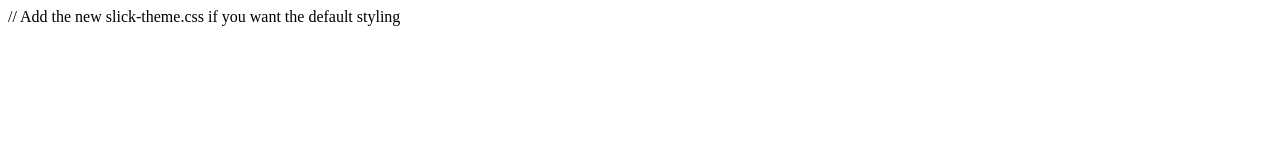
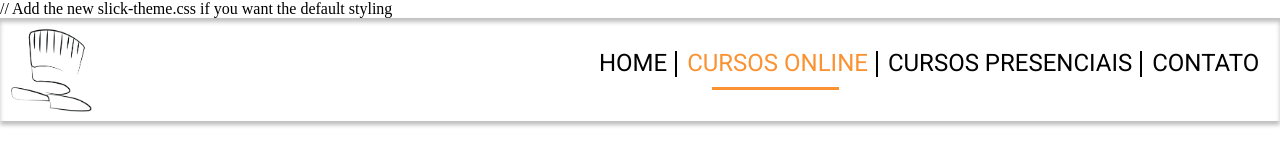
Before and after one commit to rique223/projeto-saber-com-sabor, a plain HTML site: page html/cursos.html in a window 1280 px wide. Drawn offline with nearby package versions, Linux system fonts and the light colour scheme.

Commit message:
Implementando o navbar na page cursos

```diff
--- a/css/cursos.css
+++ b/css/cursos.css
@@ -0,0 +1,76 @@
+@import url("https://fonts.googleapis.com/css2?family=Roboto:wght@400;700;900&display=swap");
+
+* {
+  margin: 0;
+}
+
+.navbar {
+  list-style-type: none;
+  padding: 0;
+  margin-right: 1%;
+  overflow: hidden;
+  float: right;
+}
+
+.container {
+  width: 100%;
+  height: 103px;
+  display: flex;
+  align-items: center;
+  justify-content: space-between;
+  background: rgba(255, 255, 255, 0.45);
+  mix-blend-mode: normal;
+  box-shadow: 0px 4px 4px rgba(0, 0, 0, 0.25),
+    inset 0px 4px 4px rgba(0, 0, 0, 0.25);
+}
+
+.container > .navbar > li {
+  display: inline-flex;
+  justify-content: flex-end;
+  font-size: 24px;
+  position: relative;
+}
+
+.container .navbar li:not(:last-child)::after {
+  content: "";
+  width: 0;
+  height: 24px;
+  position: absolute;
+  border: 1px solid black;
+  top: 10px;
+  left: 100%;
+}
+
+.container .navbar li a {
+  text-decoration: none;
+  color: #000;
+  font-family: "Roboto", sans-serif;
+  text-transform: uppercase;
+  display: block;
+  padding: 8px;
+  color: #000000;
+  transition: color 0.3s;
+}
+
+.container img {
+  float: left;
+  cursor: pointer;
+}
+
+.navbar li a:hover {
+  color: #fb9232 !important;
+}
+
+.currentPageHighlight {
+  color: #fb9232 !important;
+}
+
+.currentPageHighlight::after {
+  content: "";
+  width: 70%;
+  height: 3px;
+  background: #fb9232;
+  display: flex;
+  margin-top: 10px;
+  margin-left: 25px;
+}
--- a/html/cursos.html
+++ b/html/cursos.html
@@ -10,6 +10,15 @@
     <link rel="stylesheet" type="text/css" href="slick/slick-theme.css" />
   </head>
   <body>
+    <div class="container">
+      <img src="../assets/logo.png" alt="Logo" width="100px" height="84px" />
+      <ul class="navbar">
+        <li><a href="#">Home</a></li>
+        <li><a href="#" class="currentPageHighlight">Cursos Online</a></li>
+        <li><a href="#">Cursos Presenciais</a></li>
+        <li><a href="#">Contato</a></li>
+      </ul>
+    </div>
     <script
       type="text/javascript"
       src="//code.jquery.com/jquery-1.11.0.min.js"
```
